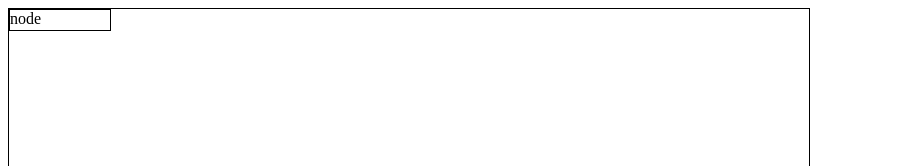
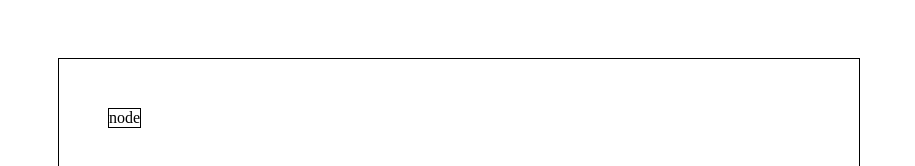
Before and after one commit to fibo/PoC-dflow, a website: page index.html in a window 1280 px wide. Shown: the top 166 px of the page, without its empty margins (0-915 px from the left). Drawn offline with Linux system fonts and the light colour scheme.

Commit message:
add web components

```diff
--- a/index.html
+++ b/index.html
@@ -3,16 +3,20 @@
   <head>
     <meta charset="UTF-8" />
     <title>dflow</title>
+    <style>
+      body {
+        padding: 50px;
+      }
+    </style>
   </head>
   <body>
     <script type="module">
-      import { Canvas, Node } from "./view.js";
-      customElements.define("df-canvas", Canvas);
-      customElements.define("df-node", Node);
+      import { FlowView } from "./view.js";
+      FlowView.defineCustomElements();
     </script>
 
-    <df-canvas>
-      <df-node draggable="true"></df-node>
-    </df-canvas>
+    <fv-canvas>
+      <fv-node x="50" y="50"></fv-node>
+    </fv-canvas>
   </body>
 </html>
--- a/view.js
+++ b/view.js
@@ -1,17 +1,29 @@
-class Base extends HTMLElement {
-	constructor(template) {
+const html = (strings, ...expressions) => {
+  const template = document.createElement("template");
+  template.innerHTML = strings.reduce(
+    (result, string, index) => result + string + (expressions[index] ?? ""),
+    ""
+  );
+  return template;
+};
+class FlowView extends HTMLElement {
+  static Canvas = class FlowViewCanvas extends HTMLElement {
+    constructor() {
       super();
       this.attachShadow({ mode: "open" });
-		this.shadowRoot?.appendChild(template.content.cloneNode(true));
+      this.shadowRoot?.appendChild(
+        FlowView.Canvas.template.content.cloneNode(true)
+      );
     }
-	static template(html) {
-		const template = document.createElement("template");
-		template.innerHTML = html;
-		return template;
+    static tagName = "fv-canvas";
+    static template = html`
+			<style>
+				:host {
+					position: relative;
+					display: block;
+					overflow: hidden;
+					/* transform: translate(-10px, -10px); */
 				}
-}
-const canvasTemplate = Base.template(`
-<style>
 				div {
 					border: 1px solid black;
 					width: 800px;
@@ -19,37 +31,65 @@ const canvasTemplate = Base.template(`
 				}
 			</style>
 			<div><slot></slot></div>
-`);
-class Canvas extends Base {
+		`;
+  };
+  static Node = class FlowViewNode extends HTMLElement {
     constructor() {
-		super(canvasTemplate);
-		this.addEventListener("dragover", this);
-		this.addEventListener("drop", this);
+      super();
+      this.attachShadow({ mode: "open" });
+      this.shadowRoot?.appendChild(
+        FlowView.Node.template.content.cloneNode(true)
+      );
+      this.addEventListener("dragstart", this);
     }
-	handleEvent(event) {
-		if (event.type === "dragover") event.preventDefault();
-		if (event.type === "drop") console.log(event);
+    attributeChangedCallback(name, _oldValue, value) {
+      if (!isNaN(parseInt(value))) {
+        if (name === "x")
+          this.style.left = `${value}px`;
+        if (name === "y")
+          this.style.top = `${value}px`;
       }
-}
-const nodeTemplate = Base.template(`
-<style>
-  div {
-	border: 1px solid black;
-	width: 100px;
-	height: 20px;
-  }
-</style>
-<div>node</div>
-`);
-class Node extends Base {
-	constructor() {
-		super(nodeTemplate);
-		this.addEventListener("dragstart", this);
     }
     handleEvent(event) {
       if (event instanceof DragEvent) {
         console.log(event);
       }
     }
+    static get observedAttributes() {
+      return ["x", "y"];
     }
-export { Canvas, Node };
+    static tagName = "fv-node";
+    static template = html`
+			<style>
+				:host {
+					position: absolute;
+				}
+				div {
+					border: 1px solid black;
+				}
+			</style>
+			<div>node</div>
+		`;
+    static Moved = class FlowViewNodeMoved extends CustomEvent {
+      constructor(detail) {
+        super(FlowView.Node.Moved.eventName, { detail });
+      }
+      static eventName = "fv-nodemoved";
+    };
+    static Selected = class FlowViewNodeSelected extends CustomEvent {
+      constructor(detail) {
+        super(FlowView.Node.Selected.eventName, { detail });
+      }
+      static eventName = "fv-nodeselected";
+    };
+  };
+  static customElements = (/* @__PURE__ */ new Map()).set(FlowView.Canvas.tagName, FlowView.Canvas).set(FlowView.Node.tagName, FlowView.Node);
+  static defineCustomElements() {
+    for (let [tagName, CustomElement] of FlowView.customElements.entries())
+      if (!customElements.get(tagName))
+        customElements.define(tagName, CustomElement);
+  }
+}
+export {
+  FlowView
+};
```
Also changed, not shown: view.ts (+62 -7 lines), 1 other file. Lines whose indentation alone changed are shown as unchanged.
